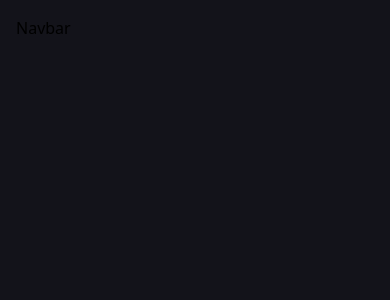
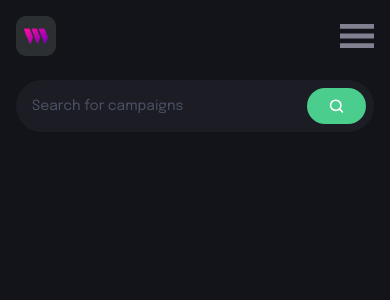
Before and after one commit to VikalpNag/Crowdfunding, a React (Vite) app in the folder client/: page /create-campaign in a window 390 px wide. Before the commit this address had no page. Shown: the top 300 px of the page. Built offline with nearby package versions, Linux system fonts and the light colour scheme; what @thirdweb-dev/react would draw is missing.

Commit message:
Feat:Navbar for small screens

```diff
--- a/client/src/components/Navbar.tsx
+++ b/client/src/components/Navbar.tsx
@@ -1,7 +1,117 @@
-import React from "react";
+import React, { useState } from "react";
+import { Link, useNavigate } from "react-router-dom";
+import { CustomButton } from "./";
+import { logo, menu, search, thirdweb } from "../assets";
+import { navlinks } from "../constants";
 
 const Navbar = () => {
-  return <div>Navbar</div>;
+  const navigate = useNavigate();
+  const [isActive, setIsActive] = useState("dashboard");
+  const [toggleDrawer, setToggleDrawer] = useState(false);
+
+  const address = "0xabc";
+
+  return (
+    <div className="flex md:flex-row flex-col-reverse justify-between mb-[35px] gap-6">
+      <div className="lg:flex-1 flex flex-row max-w-[458px] py-2 pl-4 pr-2 h-[52px] bg-[#1c1c24] rounded-[100px]">
+        <input
+          type="text"
+          placeholder="Search for campaigns"
+          className="flex w-full font-epilogue font-normal text-[14px] placeholder:text-[#4b5264] text-white bg-transparent outline-none"
+        />
+        <div className="w-[72px]  h-full rounded-[20px] bg-[#4acd8d] flex justify-center items-center cursor-pointer">
+          <img
+            src={search}
+            alt="search"
+            className="w-[15px] h-[15px] object-contain"
+          />
+        </div>
+      </div>
+      <div className="sm:flex hidden flex-row justify-end gap-4 ">
+        <CustomButton
+          btnType="button"
+          title={address ? "Create a campaign" : "Connect"}
+          styles={address ? "bg-[#1dc071]" : "bg-[#8c6dfd]"}
+          handleClick={() => {
+            if (address) navigate("create-campaign");
+            else "connect()";
+          }}
+        />
+        <Link to="/profile">
+          <div className="w-[52px] h-[52px] rounded-full bg-[#2c2f32] flex justify-center items-center cursor-pointer">
+            <img
+              src={thirdweb}
+              alt="profile"
+              className="w-[60%] h-[60%] object-contain"
+            />
+          </div>
+        </Link>
+      </div>
+      {/* Small screen navigation */}
+      <div className="sm:hidden flex justify-between items-center relative ">
+        <div className="w-[40px] h-[40px] rounded-[10px] bg-[#2c2f32] flex justify-center items-center cursor-pointer">
+          <img
+            src={thirdweb}
+            alt="profile"
+            className="w-[60%] h-[60%] object-contain"
+          />
+        </div>
+        <img
+          src={menu}
+          alt="menu"
+          className="w-[34px] h-[34px] object-contain cursor-pointer"
+          onClick={() => setToggleDrawer((prev) => !prev)}
+        />
+        <div
+          className={`absolute top-[60px] right-0 left-0 bg-[#1c1c24] z-10 shadow-secondary py-4 ${
+            !toggleDrawer ? "-translate-y-[100vh]" : "translate-y-0"
+          } transition-all duration-700`}
+        >
+          <ul className="mb-4 ">
+            {navlinks.map((link) => (
+              <li
+                key={link.name}
+                className={`flex p-4 ${
+                  isActive === link.name && "bg-[#3a3a43]"
+                }`}
+                onClick={() => {
+                  setIsActive(link.name);
+                  setToggleDrawer(false);
+                  navigate(link.link);
+                }}
+              >
+                <img
+                  src={link.imgUrl}
+                  alt={link.name}
+                  className={`w-[24px] object-contain ${
+                    isActive === link.name ? "grayscale-0" : "grayscale"
+                  }`}
+                />
+                <p
+                  className={`ml-[20px] font-epilogue font-semibold text-[14px] ${
+                    isActive === link.name ? "text-[#1dc071]" : "text-[#808191]"
+                  }`}
+                >
+                  {link.name}
+                </p>
+              </li>
+            ))}
+          </ul>
+          <div className="flex m-4">
+            <CustomButton
+              btnType="button"
+              title={address ? "Create a campaign" : "Connect"}
+              styles={address ? "bg-[#1dc071]" : "bg-[#8c6dfd]"}
+              handleClick={() => {
+                if (address) navigate("create-campaign");
+                else "connect()";
+              }}
+            />
+          </div>
+        </div>
+      </div>
+    </div>
+  );
 };
 
 export default Navbar;
```
